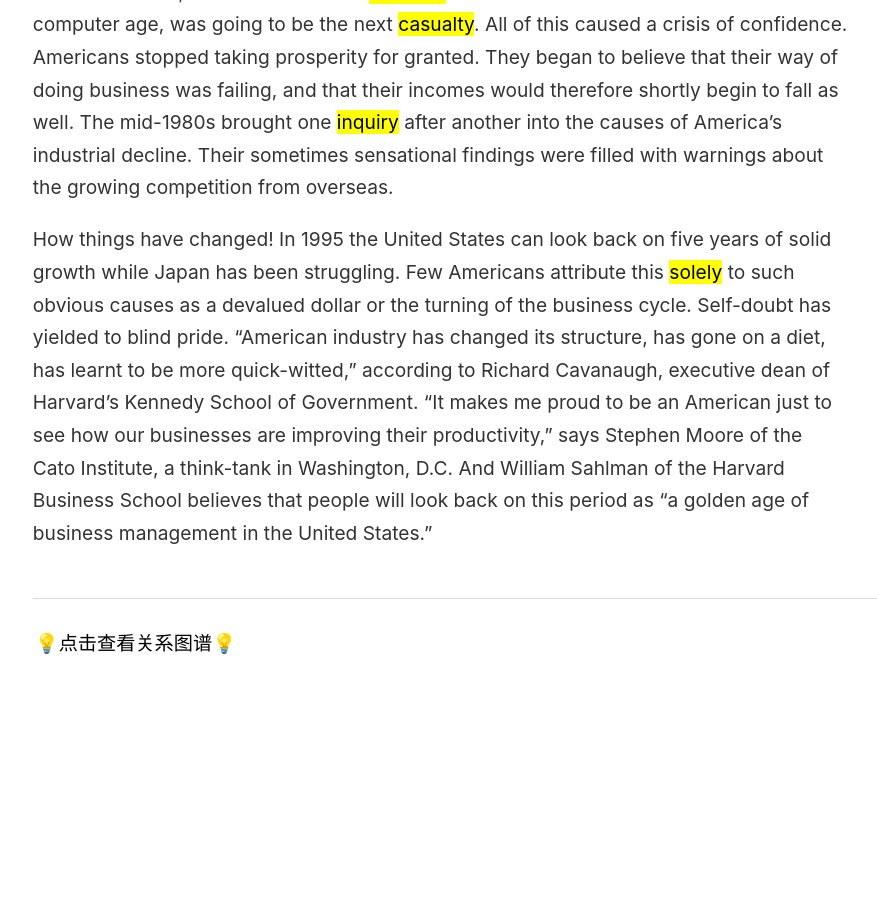
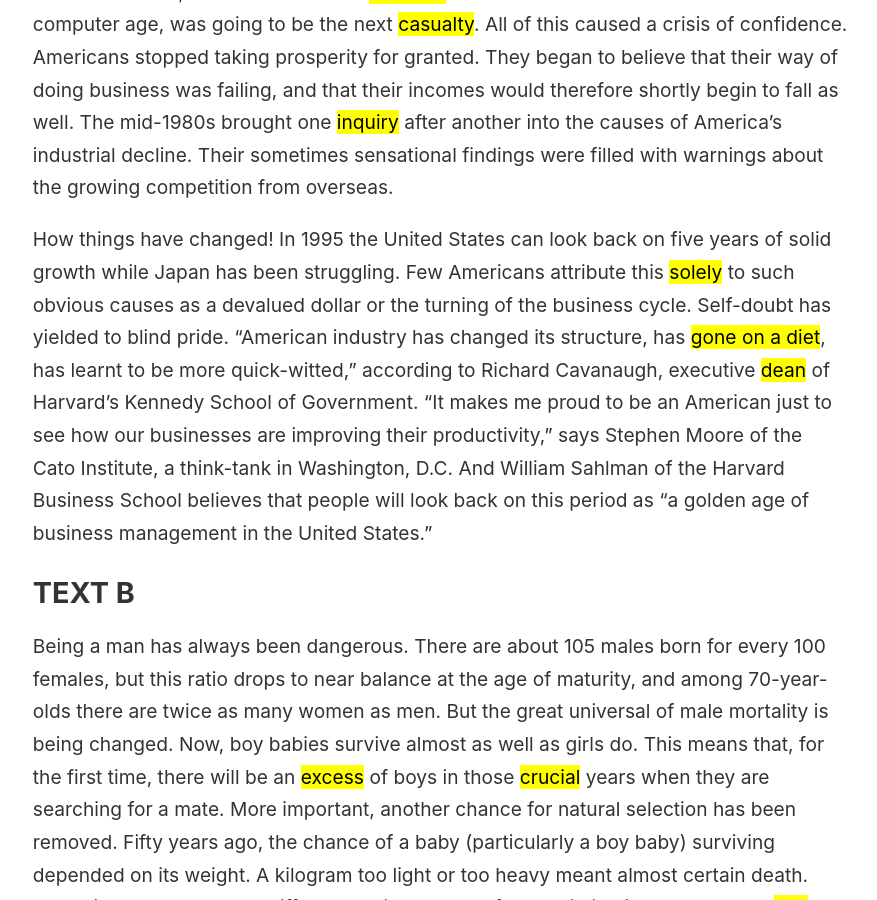
Before and after one commit to wingowen/digital-garden-jekyll, a Jekyll site: the page built from _notes/英语一.md, in a window 1280 px wide and 900 px high, scrolled down 926 px. Shown: the whole window, without its empty margins (44-921 px from the left). Built offline with Jekyll 4.4.1, drawn with Linux system fonts in a browser that asks for light colours; before the commit the page ends 1699 px from its top, so only the background shows below that; some of the changed text lies outside the part shown.

Commit message:
vault backup: 2024-07-15 19:26:12

```diff
--- a/_notes/英语一.md
+++ b/_notes/英语一.md
@@ -1,5 +1,6 @@
 
 # 2020
+
 ## TEXT A
 
 A history of long and effortless success can be a ==dreadful handicap==, but, if properly handled, it may become a driving force. When the United States entered just such a glowing period after the end of the Second World War, it had a market eight times larger than any competitor, giving its industries unparalleled economies of scale. Its scientists were the world's best, its workers the most skilled. America and Americans were ==prosperous== beyond the dreams of the Europeans and Asians whose economies the war had destroyed.
@@ -7,4 +8,11 @@
 It was inevitable that this primacy should have narrowed as other countries grew richer. Just as inevitably, the ==retreat== from ==predominance== proved painful. By the mid-1980s Americans had found themselves at a loss over their fading industrial competitiveness. Some huge American industries, such as consumer electronics, had ==shrunk== or vanished in the face of foreign competition. By 1987 there was only one American television maker left, Zenith. (Now there is none: Zenith was bought by South Korea's LG Electronics in July.) Foreign-made cars and ==textiles== were sweeping into the domestic market. America's machine-tool industry was ==on the ropes==. For a while it looked as though the making of semiconductors, which America had ==invented== and which sat at the heart of the new computer age, was going to be the next ==casualty==.
 All of this caused a crisis of confidence. Americans stopped taking prosperity for granted. They began to believe that their way of doing business was failing, and that their incomes would therefore shortly begin to fall as well. The mid-1980s brought one ==inquiry== after another into the causes of America's industrial decline. Their sometimes sensational findings were filled with warnings about the growing competition from overseas.
 
-How things have changed! In 1995 the United States can look back on five years of solid growth while Japan has been struggling. Few Americans attribute this ==solely== to such obvious causes as a devalued dollar or the turning of the business cycle. Self-doubt has yielded to blind pride. "American industry has changed its structure, has gone on a diet, has learnt to be more quick-witted," according to Richard Cavanaugh, executive dean of Harvard's Kennedy School of Government. "It makes me proud to be an American just to see how our businesses are improving their productivity," says Stephen Moore of the Cato Institute, a think-tank in Washington, D.C. And William Sahlman of the Harvard Business School believes that people will look back on this period as "a golden age of business management in the United States."
+How things have changed! In 1995 the United States can look back on five years of solid growth while Japan has been struggling. Few Americans attribute this ==solely== to such obvious causes as a devalued dollar or the turning of the business cycle. Self-doubt has yielded to blind pride. "American industry has changed its structure, has ==gone on a diet==, has learnt to be more quick-witted," according to Richard Cavanaugh, executive ==dean== of Harvard's Kennedy School of Government. "It makes me proud to be an American just to see how our businesses are improving their productivity," says Stephen Moore of the Cato Institute, a think-tank in Washington, D.C. And William Sahlman of the Harvard Business School believes that people will look back on this period as "a golden age of business management in the United States."
+
+## TEXT B
+
+Being a man has always been dangerous. There are about 105 males born for every 100 females, but this ratio drops to near balance at the age of maturity, and among 70-year-olds there are twice as many women as men. But the great universal of male mortality is being changed. Now, boy babies survive almost as well as girls do. This means that, for the first time, there will be an ==excess== of boys in those ==crucial== years when they are searching for a mate. More important, another chance for natural selection has been removed. Fifty years ago, the chance of a baby (particularly a boy baby) surviving depended on its weight. A kilogram too light or too heavy meant almost certain death. Today it makes almost no difference. Since much of the variation is due to genes, ==one more agent of evolution has gone==.
+
+There is another way to commit evolutionary suicide: stay alive, but have fewer children. Few people are as ==fertile== as in the past. Except in some religious communities, very few women has 15 children. Nowadays the number of births, like the age of death, has become average. Most of us have roughly the same number of offspring. Again, differences between people and the opportunity for natural selection to take advantage of it have diminished. India shows what is happening. The country offers wealth for a few in the great cities and poverty for the remaining tribal peoples. The grand mediocrity of today — everyone being the same in survival and number of offspring — means that natural selection has lost 80% of its power in upper-middle-class India compared to the tribes.
+For us, this means that evolution is over; the biological Utopia has arrived. Strangely, it has involved little physical change. No other species fills so many places in nature. But in the past 100,000 years — even the past 100 years — our lives have been transformed but our bodies have not. We did not evolve, because machines and society did it for us. Darwin had a phrase to describe those ignorant of evolution: they "look at an organic being as a savage looks at a ship, as at something wholly beyond his comprehension." No doubt we will remember a 20th century way of life beyond comprehension for its ugliness. But however amazed our descendants may be at how far from Utopia we were, they will look just like us.
```
